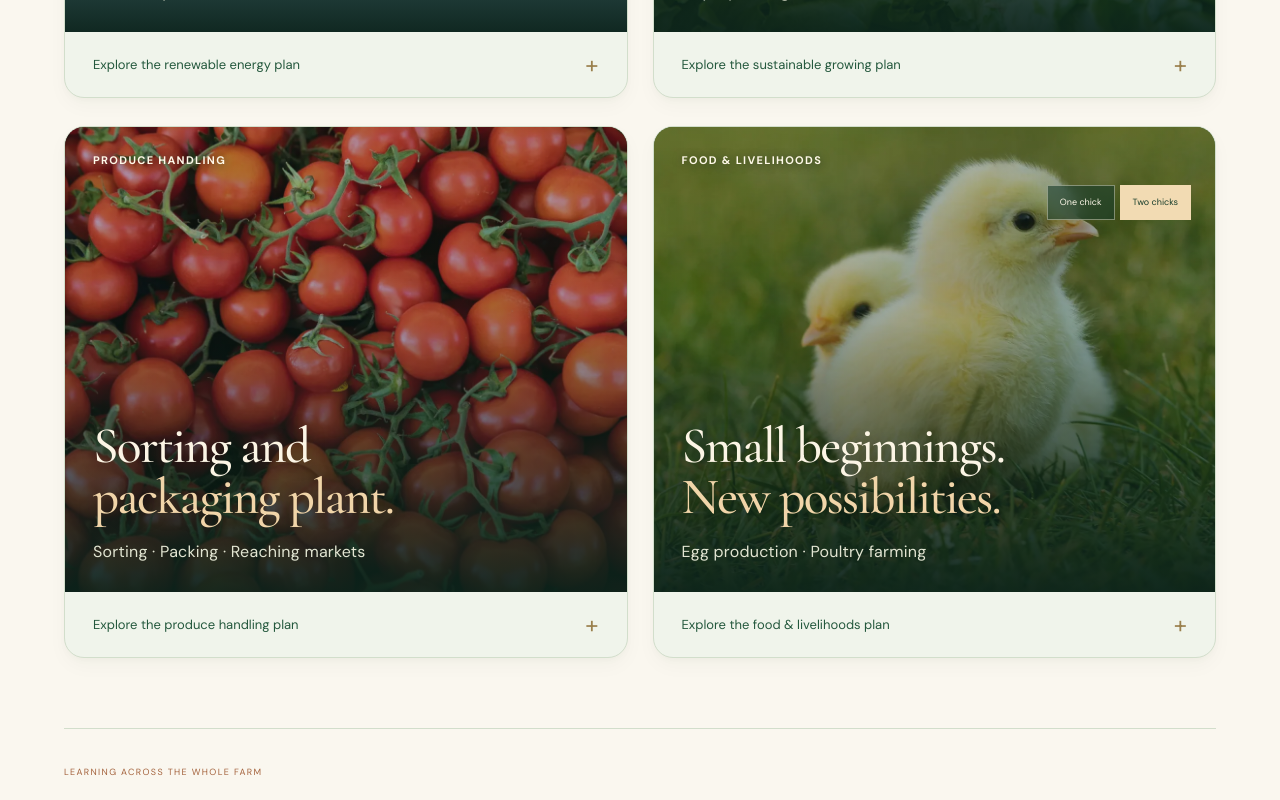
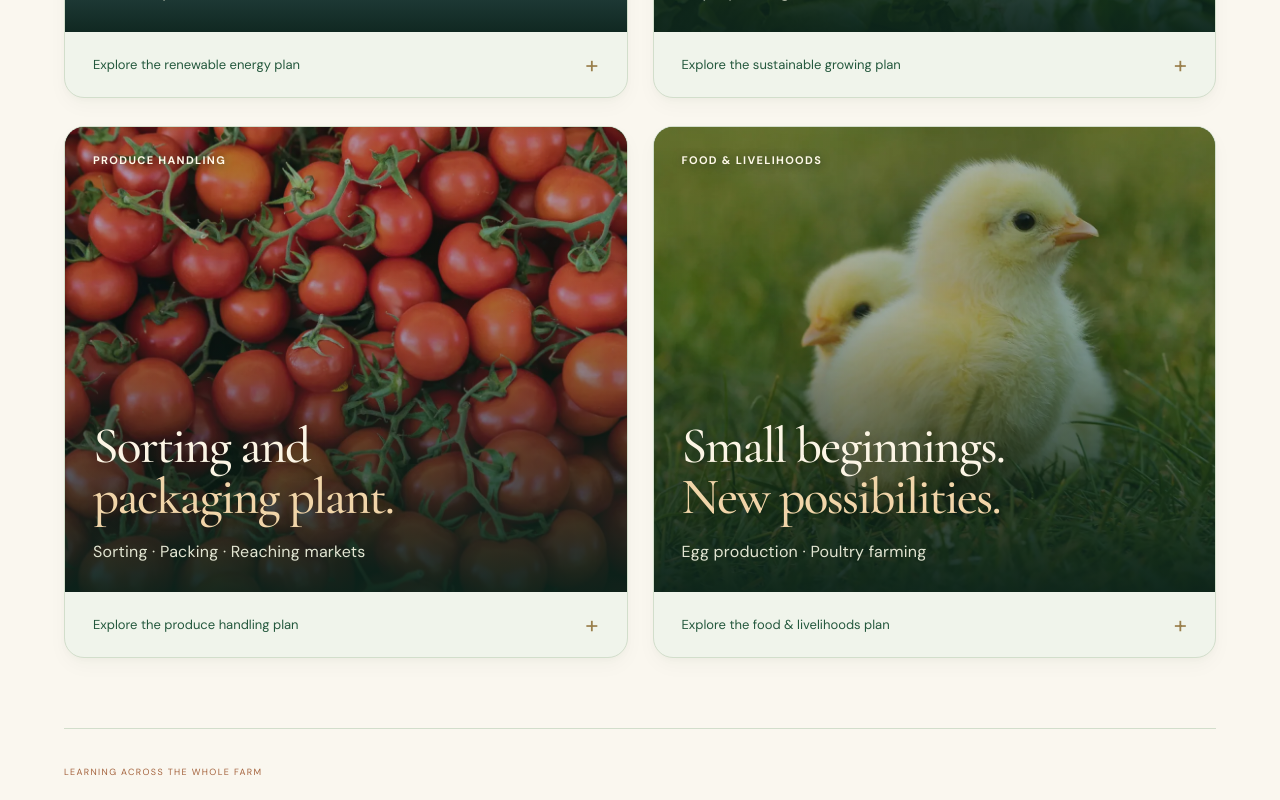
Before and after one commit to Hero988/RiseMeUp, a React (Vite) app: page / in a window 1280 px wide. Shown: the part 8720-9520 px from the top of the page. Built offline with nearby package versions, Linux system fonts and the light colour scheme; a web font is replaced by a local one.

Commit message:
Keep only the two-chicks poultry photograph and remove photo selector

```diff
--- a/src/components/FarmPlan.tsx
+++ b/src/components/FarmPlan.tsx
@@ -1,11 +1,6 @@
-import { useState } from 'react';
 import './FarmPlanGallery.css';
 
 export default function FarmPlan() {
-  const [poultryPhoto, setPoultryPhoto] = useState({
-    src: '/farm-plan/chicks.webp',
-    alt: 'Two young chicks in grass',
-  });
   return (
     <section id="farm-plan" className="rm-photo-plan" aria-labelledby="farm-plan-title">
 <section className="intro" aria-labelledby="farm-plan-title"><p className="eyebrow">THE LONG-TERM VISION · FOUR CONNECTED POSSIBILITIES</p><h3 id="farm-plan-title">What we plan to <em>build.</em></h3><p className="intro-copy">Energy. Food. Skills. Livelihoods.<br />One shared vision for the future of Virgin Mary Farm.</p></section><div className="status-wrap"><p className="plan-status">
@@ -97,7 +92,7 @@ export default function FarmPlan() {
               harvest and creating work beyond growing, in packing, handling and
               distribution.
             </p>
-</div></div>          </div></details></article><article className="project" id="poultry-farm"><div className="panel"><img id="poultry-photo" src={poultryPhoto.src} alt={poultryPhoto.alt} loading="lazy" /><div className="photo-choice" role="group" aria-label="Choose poultry photograph"><button type="button" onClick={() => setPoultryPhoto({src: "/farm-plan/chick.webp", alt: "A young chick sitting in grass"})} aria-pressed={poultryPhoto.src === "/farm-plan/chick.webp"}>One chick</button><button type="button" onClick={() => setPoultryPhoto({src: "/farm-plan/chicks.webp", alt: "Two young chicks in grass"})} aria-pressed={poultryPhoto.src === "/farm-plan/chicks.webp"}>Two chicks</button></div><p className="panel-category">Food & livelihoods</p><div className="panel-copy"><h4>Small beginnings.<br /><em>New possibilities.</em></h4><p className="output">Egg production · Poultry farming</p></div></div><details className="project-details"><summary>Explore the food & livelihoods plan <span aria-hidden="true">+</span></summary><div className="detail-inner"><p className="caption">Your supplied photograph · illustrative use</p>
+</div></div>          </div></details></article><article className="project" id="poultry-farm"><div className="panel"><img id="poultry-photo" src="/farm-plan/chicks.webp" alt="Two young chicks in grass" loading="lazy" /><p className="panel-category">Food & livelihoods</p><div className="panel-copy"><h4>Small beginnings.<br /><em>New possibilities.</em></h4><p className="output">Egg production · Poultry farming</p></div></div><details className="project-details"><summary>Explore the food & livelihoods plan <span aria-hidden="true">+</span></summary><div className="detail-inner"><p className="caption">Your supplied photograph · illustrative use</p>
 
 
 
```
